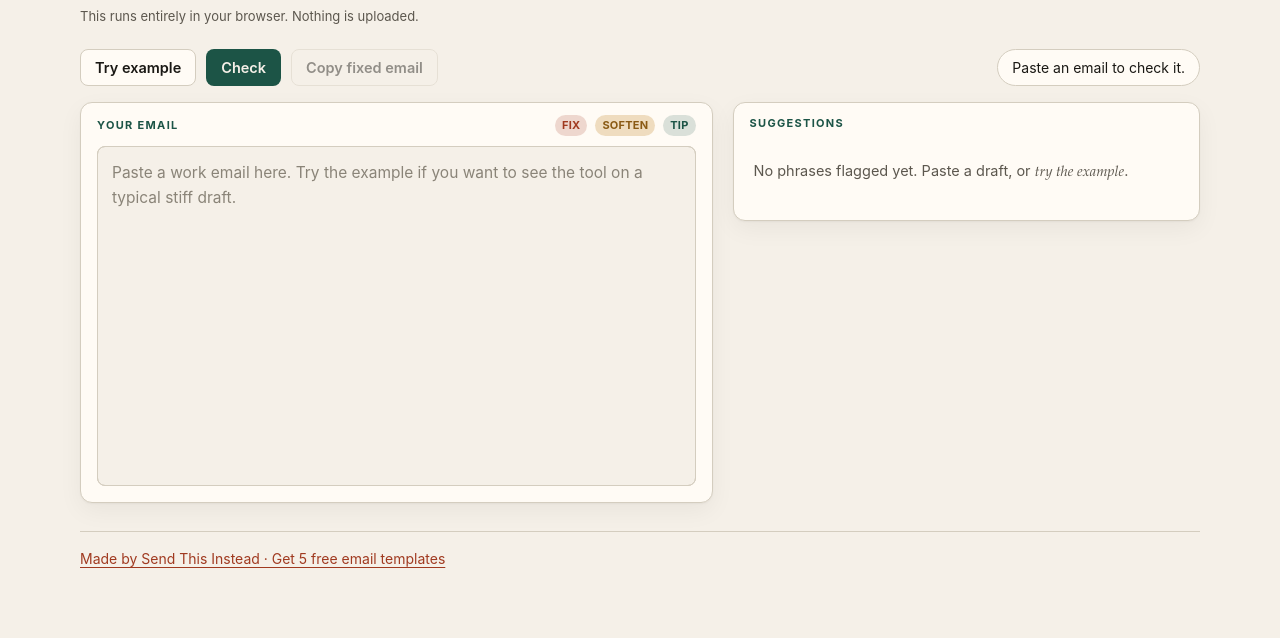
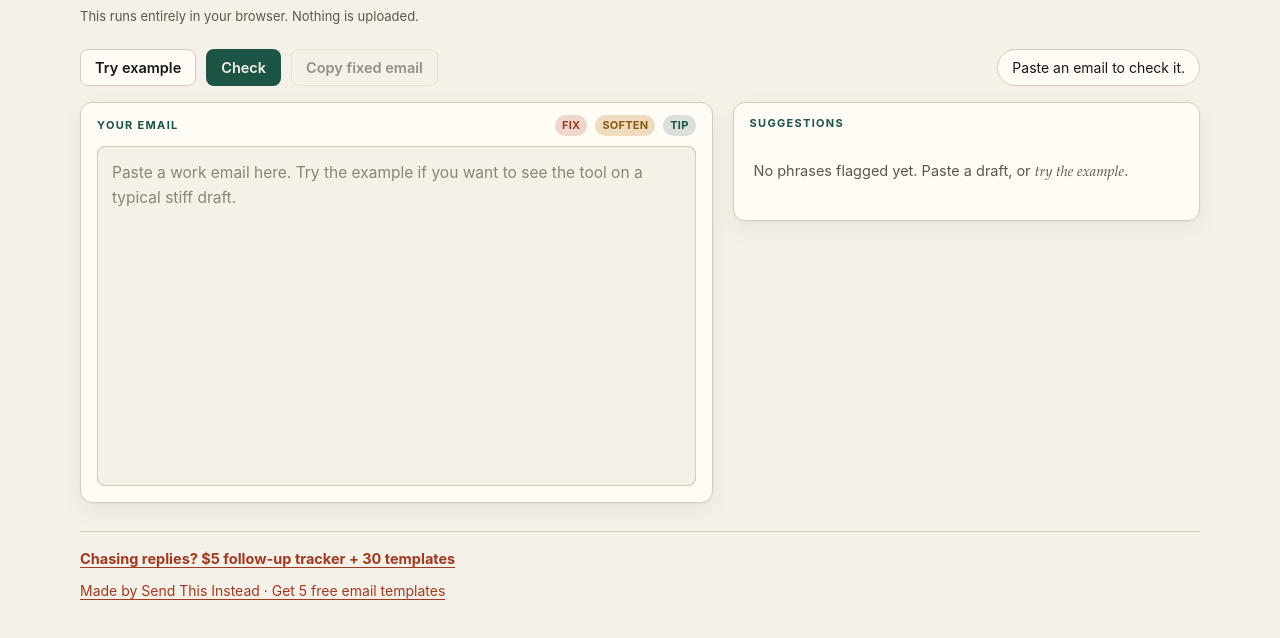
Before and after one commit to gym-maker/email-phrase-fixer, a plain HTML site: page index.html in a window 1280 px wide. Shown: the part 164-802 px from the top of the page. Drawn offline with Linux system fonts and the light colour scheme.

Commit message:
Add a $5 follow-up tracker CTA in the footer
A small link under the results offers the $5 Follow-up Tracker + 30
Email Templates. The existing free-sample footer link is unchanged.
The new link carries tool UTM tags.

```diff
--- a/index.html
+++ b/index.html
@@ -284,6 +284,12 @@ footer {
 }
 footer a { color: var(--rust); text-decoration: underline; text-underline-offset: 3px; }
 footer a:hover { color: var(--ink); }
+footer .upsell {
+  margin: 0 0 10px;
+  font-size: 14.5px;
+  color: var(--ink);
+}
+footer .upsell a { font-weight: 650; }
 .noscript {
   background: var(--amber-soft);
   border: 1px solid var(--amber);
@@ -366,6 +372,9 @@ footer a:hover { color: var(--ink); }
     </div>
 
     <footer>
+      <p class="upsell">
+        <a href="https://3368936654923.gumroad.com/l/mkupyy?utm_source=email_phrase_fixer&amp;utm_medium=tool&amp;utm_campaign=tracker5">Chasing replies? $5 follow-up tracker + 30 templates</a>
+      </p>
       <a href="https://3368936654923.gumroad.com/l/pjgcqqj">Made by Send This Instead · Get 5 free email templates</a>
     </footer>
   </div>
```
